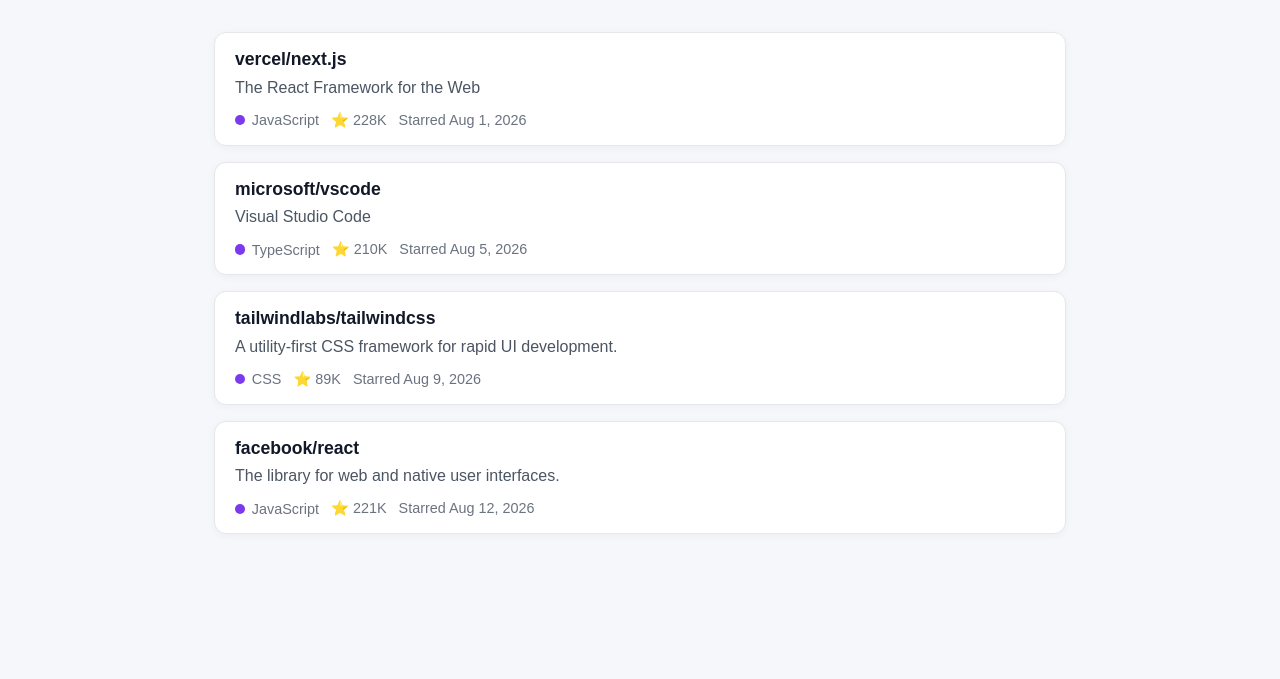
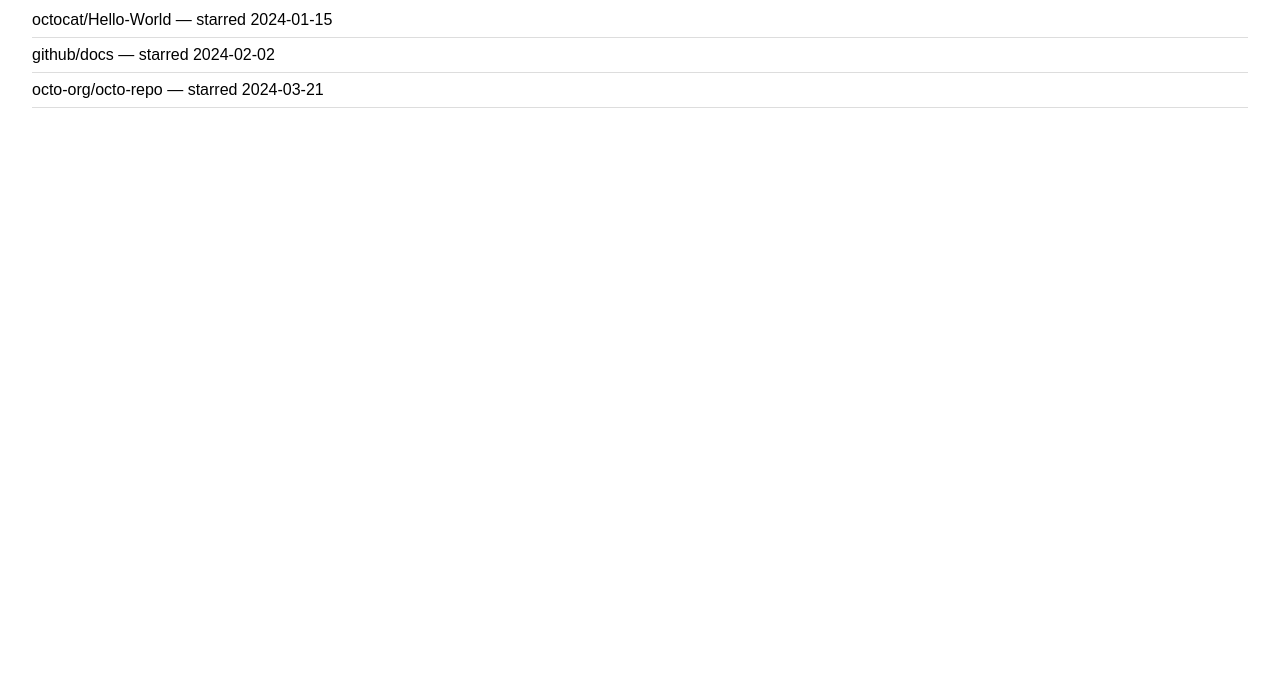
Before and after one commit to mjbencomo/stargazers-log, a plain HTML site: page index.html in a window 1280 px wide. Shown: the part 121-800 px from the top of the page. Drawn offline with Linux system fonts and the light colour scheme.

Commit message:
Simplified starred list

```diff
--- a/events.json
+++ b/events.json
@@ -1,34 +1,5 @@
 [
-  {
-    "name": "vercel/next.js",
-    "description": "The React Framework for the Web",
-    "language": "JavaScript",
-    "stargazers_count": 228000,
-    "html_url": "https://github.com/vercel/next.js",
-    "starred_at": "2026-08-01T10:30:00Z"
-  },
-  {
-    "name": "microsoft/vscode",
-    "description": "Visual Studio Code",
-    "language": "TypeScript",
-    "stargazers_count": 210000,
-    "html_url": "https://github.com/microsoft/vscode",
-    "starred_at": "2026-08-05T08:15:00Z"
-  },
-  {
-    "name": "tailwindlabs/tailwindcss",
-    "description": "A utility-first CSS framework for rapid UI development.",
-    "language": "CSS",
-    "stargazers_count": 89000,
-    "html_url": "https://github.com/tailwindlabs/tailwindcss",
-    "starred_at": "2026-08-09T13:45:00Z"
-  },
-  {
-    "name": "facebook/react",
-    "description": "The library for web and native user interfaces.",
-    "language": "JavaScript",
-    "stargazers_count": 221000,
-    "html_url": "https://github.com/facebook/react",
-    "starred_at": "2026-08-12T18:20:00Z"
-  }
+  { "name": "octocat/Hello-World", "starred": "2024-01-15" },
+  { "name": "github/docs", "starred": "2024-02-02" },
+  { "name": "octo-org/octo-repo", "starred": "2024-03-21" }
 ]
--- a/index.html
+++ b/index.html
@@ -2,17 +2,13 @@
 <html lang="en">
   <head>
     <meta charset="utf-8">
-    <meta name="viewport" content="width=device-width, initial-scale=1.0">
     <title>Stargazers log</title>
     <link rel="stylesheet" href="style.css">
   </head>
   <body>
-    <main class="container">
-      <h1>Stargazers log</h1>
-      <p class="subtitle">A log of the repositories I've starred.</p>
-      <ul id="repo-list" class="repo-list" aria-live="polite"></ul>
-    </main>
-
+    <h1>Stargazers log</h1>
+    <p>A log of the repositories I've starred.</p>
+    <ul id="starred"></ul>
     <script src="script.js"></script>
   </body>
 </html>
--- a/script.js
+++ b/script.js
@@ -1,52 +1,10 @@
-const repoList = document.querySelector('#repo-list');
-
-function formatStars(count) {
-  return new Intl.NumberFormat('en-US', {
-    notation: 'compact',
-    maximumFractionDigits: 1,
-  }).format(count);
-}
-
-function renderRepos(repositories) {
-  repoList.innerHTML = repositories
-    .map((repo) => {
-      const name = repo.name || 'Unknown repo';
-      const description = repo.description || 'No description provided.';
-      const language = repo.language || 'Unknown';
-      const stars = formatStars(repo.stargazers_count || 0);
-      const date = new Date(repo.starred_at).toLocaleDateString('en-US', {
-        month: 'short',
-        day: 'numeric',
-        year: 'numeric',
-      });
-
-      return `
-        <li class="repo-item">
-          <a class="repo-link" href="${repo.html_url}" target="_blank" rel="noreferrer">
-            ${name}
-          </a>
-          <p class="repo-description">${description}</p>
-          <div class="repo-meta">
-            <span class="repo-language"><span class="dot"></span>${language}</span>
-            <span>⭐ ${stars}</span>
-            <span>Starred ${date}</span>
-          </div>
-        </li>
-      `;
-    })
-    .join('');
-}
-
-fetch('events.json')
-  .then((response) => {
-    if (!response.ok) {
-      throw new Error(`Request failed with status ${response.status}`);
-    }
-    return response.json();
-  })
-  .then((repositories) => {
-    renderRepos(repositories);
-  })
-  .catch((error) => {
-    repoList.innerHTML = `<li class="repo-item error">Unable to load starred repositories: ${error.message}</li>`;
+fetch("events.json")
+  .then((response) => response.json())
+  .then((events) => {
+    const list = document.querySelector("#starred");
+    events.forEach((event) => {
+      const item = document.createElement("li");
+      item.textContent = `${event.name} — starred ${event.starred}`;
+      list.appendChild(item);
+    });
   });
--- a/style.css
+++ b/style.css
@@ -1,89 +1,14 @@
-* {
-  box-sizing: border-box;
+body {
+  font-family: sans-serif;
+  margin: 2rem;
 }
 
-body {
-  margin: 0;
-  font-family: Arial, Helvetica, sans-serif;
-  background: #f5f7fb;
-  color: #1f2937;
+ul {
+  list-style: none;
+  padding: 0;
 }
 
-.container {
-  max-width: 900px;
-  margin: 3rem auto;
-  padding: 0 1.5rem;
+li {
+  padding: 0.5rem 0;
+  border-bottom: 1px solid #ddd;
 }
-
-h1 {
-  margin-bottom: 0.5rem;
-  font-size: 2.5rem;
-}
-
-.subtitle {
-  margin: 0 0 2rem;
-  color: #4b5563;
-  font-size: 1.05rem;
-}
-
-.repo-list {
-  list-style: none;
-  padding: 0;
-  margin: 0;
-  display: grid;
-  gap: 1rem;
-}
-
-.repo-item {
-  background: #ffffff;
-  border: 1px solid #e5e7eb;
-  border-radius: 12px;
-  padding: 1rem 1.25rem;
-  box-shadow: 0 2px 8px rgba(15, 23, 42, 0.04);
-}
-
-.repo-link {
-  display: inline-block;
-  font-size: 1.1rem;
-  font-weight: 700;
-  color: #111827;
-  text-decoration: none;
-  margin-bottom: 0.35rem;
-}
-
-.repo-link:hover {
-  text-decoration: underline;
-}
-
-.repo-description {
-  margin: 0 0 0.75rem;
-  color: #4b5563;
-  line-height: 1.5;
-}
-
-.repo-meta {
-  display: flex;
-  flex-wrap: wrap;
-  gap: 0.75rem;
-  font-size: 0.9rem;
-  color: #6b7280;
-}
-
-.repo-language {
-  display: inline-flex;
-  align-items: center;
-  gap: 0.4rem;
-}
-
-.dot {
-  width: 0.65rem;
-  height: 0.65rem;
-  border-radius: 50%;
-  background: #7c3aed;
-  display: inline-block;
-}
-
-.error {
-  color: #b91c1c;
-  font-weight: 600;
-}
```
